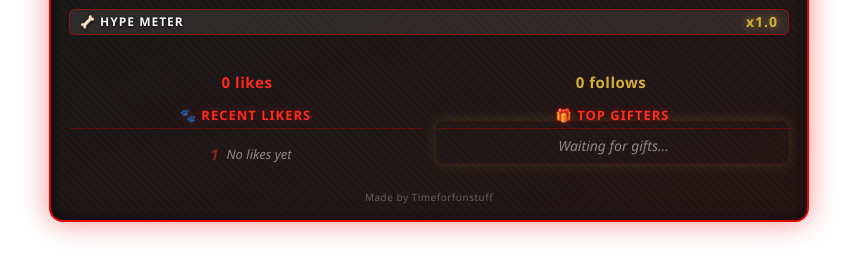
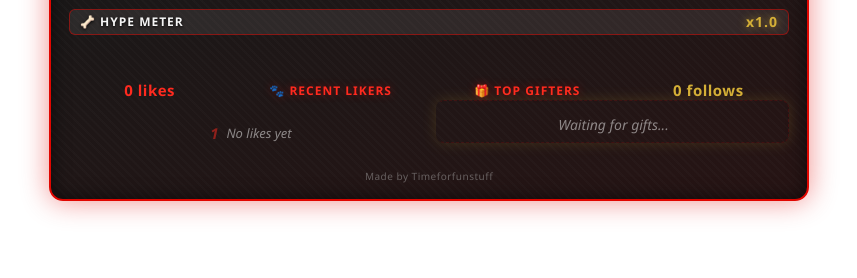
Before and after one commit to Timeforfunstuff/WolfieLeaderboard, a plain HTML site: page static/index.html in a window 1280 px wide. Shown: the part 72-350 px from the top of the page, without its empty margins (211-1068 px from the left). Drawn offline with Linux system fonts and the light colour scheme; no server answers.

Commit message:
Header row: likes | Recent Likers | Top Gifters | follows; indicator 15px; spacing fix

```diff
--- a/static/index.html
+++ b/static/index.html
@@ -34,22 +34,24 @@
           <div id="hype-overdrive" class="hype-overdrive"></div>
         </div>
       </div>
-      <div class="hype-counts">
-        <span id="like-total" class="count likes">0 likes</span>
-        <span id="follow-count" class="count follows">0 follows</span>
-      </div>
+    </div>
+
+    <!-- Single header row: likes | Recent Likers | Top Gifters | follows -->
+    <div class="board-header-row">
+      <span id="like-total" class="count likes">0 likes</span>
+      <span class="col-title static">🐾 Recent Likers</span>
+      <span class="col-title static">🎁 Top Gifters</span>
+      <span id="follow-count" class="count follows">0 follows</span>
     </div>
 
     <!-- Two-column dashboard: likers (left) + gifters (right) -->
     <div class="columns">
       <div class="col col-likers">
-        <h2 class="col-title">🐾 Recent Likers</h2>
         <ol id="likers-list" class="likers-list">
           <li class="empty">No likes yet</li>
         </ol>
       </div>
       <div class="col col-gifters">
-        <h2 class="col-title">🎁 Top Gifters</h2>
         <ol id="leaderboard" class="leaderboard">
           <li class="empty">Waiting for gifts...</li>
         </ol>
--- a/static/style.css
+++ b/static/style.css
@@ -60,6 +60,33 @@ body {
   padding-bottom: 4px;
   border-bottom: 1px solid rgba(225,6,0,0.3);
   text-align: center;
+}
+/* In the top header row, titles are inline (no underline/border, no bottom gap) */
+.col-title.static {
+  border-bottom: none;
+  margin-bottom: 0;
+  padding-bottom: 0;
+}
+/* Single header row: likes | Recent Likers | Top Gifters | follows.
+   Margin top/bottom gives breathing room so the hype meter / columns don't clip. */
+.board-header-row {
+  display: grid;
+  grid-template-columns: 1fr 1.2fr 1.2fr 1fr;
+  align-items: center;
+  gap: 8px;
+  margin: 10px 0 12px;
+  padding: 4px 2px;
+}
+.board-header-row .count {
+  font-size: 15px;
+  font-weight: 800;
+  text-align: center;
+  letter-spacing: 0.5px;
+}
+.board-header-row .count.likes { color: var(--blood-bright); }
+.board-header-row .count.follows { color: var(--gold); }
+.board-header-row .col-title.static {
+  font-size: 12px;
 }
 
 .board-header { text-align: center; margin-bottom: 12px; }
@@ -131,7 +158,7 @@ body {
   left: 12.5%; right: 12.5%;    /* align box edges with the rails */
   margin-top: 0;                /* flush against the bar bottom — no gap */
   text-align: center;
-  font-size: 10px;
+  font-size: 15px;
   font-weight: 700;
   letter-spacing: 0.3px;
   padding: 3px 6px;
```
